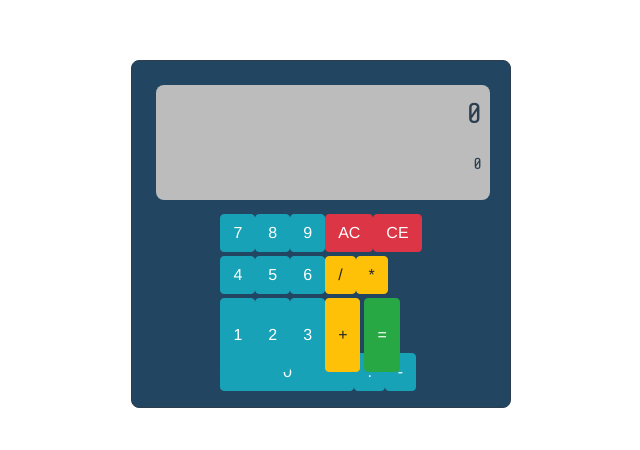
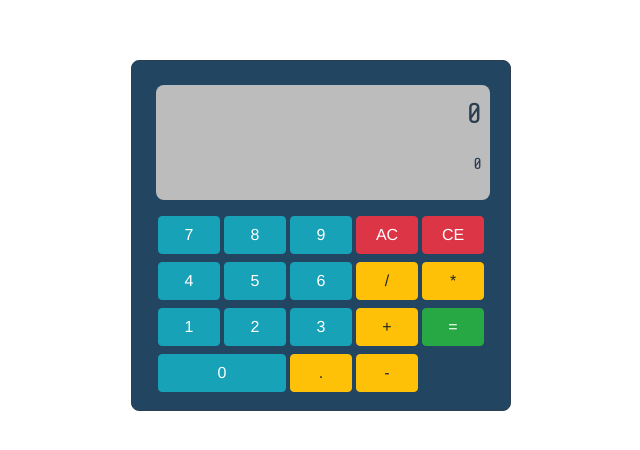
Before and after one commit to jamie-fernandez/simple-calculator, a Vue app: page / in a window 1280 px wide. Shown: the top 450 px of the page, without its empty margins (319-959 px from the left). Built offline with nearby package versions, Linux system fonts and the light colour scheme.

Commit message:
Fixes button styling

```diff
--- a/src/components/Keyboard.vue
+++ b/src/components/Keyboard.vue
@@ -1,34 +1,34 @@
 <template>
       <!-- TI-108 Elementary Calculator Keys-->
-      <div id="keyboard">
+      <div class="keyboard">
         <b-row>
-            <b-button variant="info" value="7">7</b-button>
-            <b-button variant="info" value="8">8</b-button>
-            <b-button variant="info" value="9">9</b-button>
-            <b-button variant="danger" value="ac">AC</b-button>
-            <b-button variant="danger" value="ce">CE</b-button>
+            <b-button class="button" variant="info" value="7">7</b-button>
+            <b-button class="button" variant="info" value="8">8</b-button>
+            <b-button class="button" variant="info" value="9">9</b-button>
+            <b-button class="button" variant="danger" value="ac">AC</b-button>
+            <b-button class="button" variant="danger" value="ce">CE</b-button>
         </b-row>
 
         <b-row>
-            <b-button variant="info" value="4">4</b-button>
-            <b-button variant="info" value="5">5</b-button>
-            <b-button variant="info" value="6">6</b-button>
-            <b-button variant="warning" value="/">/</b-button>
-            <b-button variant="warning" value="*">*</b-button>
+            <b-button class="button" variant="info" value="4">4</b-button>
+            <b-button class="button" variant="info" value="5">5</b-button>
+            <b-button class="button" variant="info" value="6">6</b-button>
+            <b-button class="button" variant="warning" value="/">/</b-button>
+            <b-button class="button" variant="warning" value="*">*</b-button>
         </b-row>
 
         <b-row>
-            <b-button variant="info" value="1">1</b-button>
-            <b-button variant="info" value="2">2</b-button>
-            <b-button variant="info" value="3">3</b-button>
-            <b-button variant="warning" value="+">+</b-button>
-            <b-button variant="success result" value="=">=</b-button>
+            <b-button class="button" variant="info" value="1">1</b-button>
+            <b-button class="button" variant="info" value="2">2</b-button>
+            <b-button class="button" variant="info" value="3">3</b-button>
+            <b-button class="button" variant="warning" value="+">+</b-button>
+            <b-button class="button" variant="success" value="=">=</b-button>
         </b-row>
 
         <b-row class="last-row">
-            <b-button class="zero" variant="info" value="0">0</b-button>
-            <b-button variant="info" value=".">.</b-button>
-            <b-button variant="info" value="-">-</b-button>
+            <b-button class="button zero" variant="info" value="0">0</b-button>
+            <b-button class="button" variant="warning" value=".">.</b-button>
+            <b-button class="button" variant="warning" value="-">-</b-button>
         </b-row>
     </div>
 </template>
@@ -40,7 +40,7 @@ export default {
 </script>
 
 <style lang="css">
-#keyboard {
+.keyboard {
   display: inline-block;
   text-align: center;
   margin-bottom:8px;
@@ -50,22 +50,13 @@ export default {
   margin-top: 4px;
 }
 
-.last-row {
-  float:left;
-  margin-top: -11.5%;
-}
-
-b-button {
+.button {
   width: 62px;
   margin: 2px;
 }
 
-.invisible {
-  width:0;
-}
-
 .zero {
-  width: 134px;
+  width: 128px;
 }
 
 .result {
```
